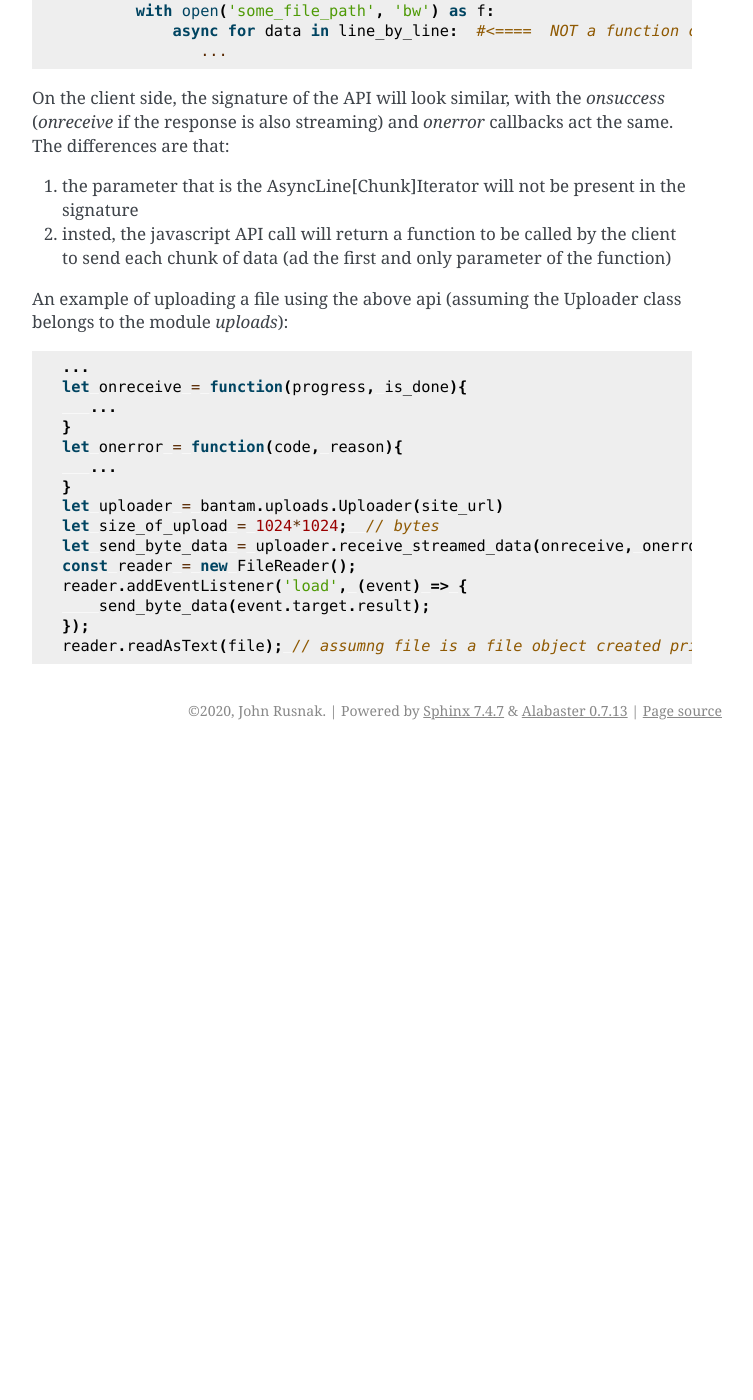
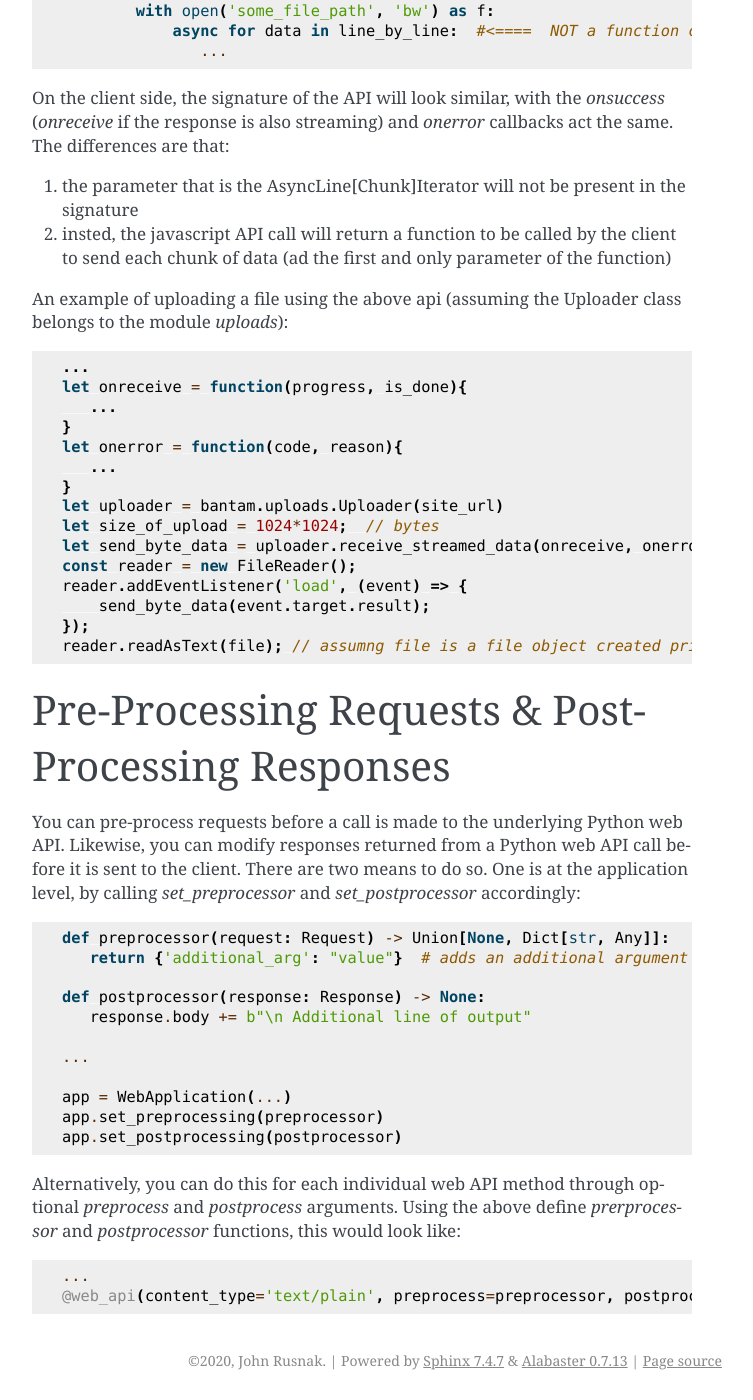
Before and after one commit to nak/bantam, a Sphinx documentation site: the page built from docsrc/source/index.rst, in a window 1280 px wide and 1400 px high, scrolled down 4466 px. Shown: the whole window, without its empty margins (388-1141 px from the left). Built offline with Sphinx 7.4.7, drawn with Linux system fonts in a browser that asks for light colours; before the commit the page ends 5216 px from its top, so only the background shows below that; some of the changed text lies outside the part shown.

Commit message:
Added docs on pre/post processing

```diff
--- a/docsrc/source/index.rst
+++ b/docsrc/source/index.rst
@@ -230,3 +230,34 @@ An example of uploading a file using the above api (assuming the Uploader class
          send_byte_data(event.target.result);
      });
      reader.readAsText(file); // assumng file is a file object created prior to this code
+
+
+Pre-Processing Requests & Post-Processing Responses
+===================================================
+
+You can pre-process requests before a call is made to the underlying Python web API. Likewise, you can modify
+responses returned from a Python web API call before it is sent to the client.  There are two means to do so.
+One is at the application level, by calling *set_preprocessor* and *set_postprocessor* accordingly:
+
+.. code-block:: python
+
+   def preprocessor(request: Request) -> Union[None, Dict[str, Any]]:
+      return {'additional_arg': "value"}  # adds an additional argument to the web API call; can also return None
+
+   def postprocessor(response: Response) -> None:
+      response.body += b"\n Additional line of output"
+
+   ...
+
+   app = WebApplication(...)
+   app.set_preprocessing(preprocessor)
+   app.set_postprocessing(postprocessor)
+
+
+Alternatively, you can do this for each individual web API method through optional *preprocess* and *postprocess*
+arguments.  Using the above define *prerprocessor* and *postprocessor* functions, this would look like:
+
+.. code-block:: python
+
+   ...
+   @web_api(content_type='text/plain', preprocess=preprocessor, postprocess=postprocessor)
```
